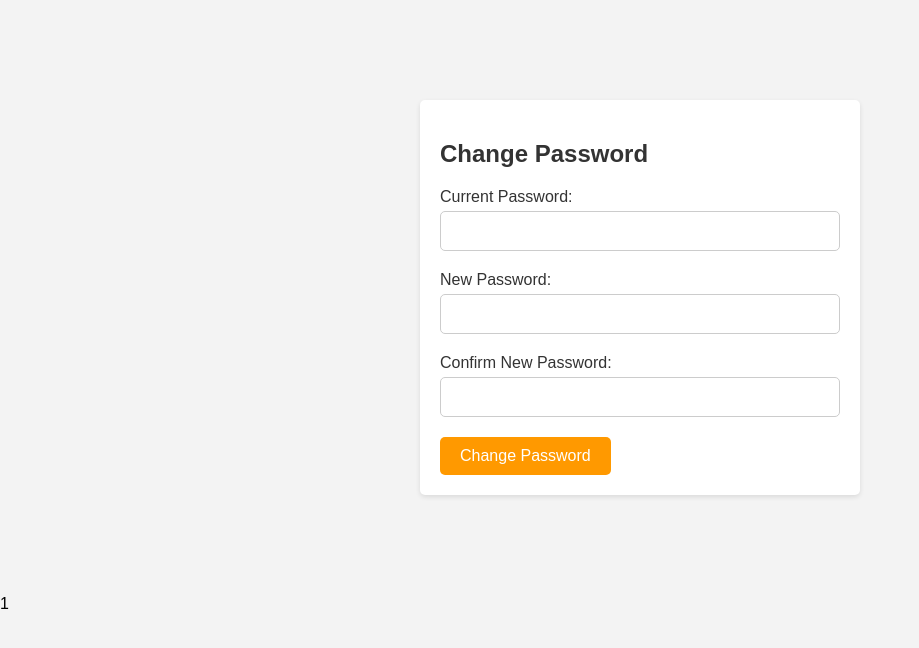
After one commit to roshangeorgemannarathu/Main_Project, a Django app: page /change_password/ in a window 1280 px wide. The commit adds this page. Shown: the top 648 px of the page, without its empty margins (0-919 px from the left). Run offline with Django 3.2, Linux system fonts and the light colour scheme.

```diff
--- a/aapm/aapmapp/templates/add_delivery_man.html
+++ b/aapm/aapmapp/templates/add_delivery_man.html
@@ -130,11 +130,12 @@
     <input type="submit" value="Add Delivery Man">
   </form>
 
-  <form id="csvForm">
+  <form id="csvForm" method="post" action="{% url 'add_delivery_man' %}" enctype="multipart/form-data">
+    {% csrf_token %}
     <label for="csvFile">Import CSV File:</label>
     <input type="file" id="csvFile" name="csvFile" accept=".csv" required>
     <input type="submit" value="Import">
-  </form>
+</form>
 </div>
 <center><div>
 <a href="{% url 'admin_dashboard' %}" style="text-decoration: none;">
--- /dev/null
+++ b/aapm/aapmapp/templates/change_password.html
@@ -0,0 +1,80 @@
+<!DOCTYPE html>
+<html lang="en">
+<head>
+    <meta charset="UTF-8">
+    <meta name="viewport" content="width=device-width, initial-scale=1.0">
+    <title>Change Password</title>
+    <style>
+        body {
+            font-family: Arial, sans-serif;
+            margin: 0;
+            padding: 0;
+            background-color: #f3f3f3;
+        }
+        .container {
+            width: 400px;
+            margin: 100px auto;
+            background-color: #fff;
+            padding: 20px;
+            border-radius: 5px;
+            box-shadow: 0 2px 5px rgba(0, 0, 0, 0.1);
+        }
+        h2 {
+            font-size: 24px;
+            margin-bottom: 20px;
+            color: #333;
+        }
+        .form-group {
+            margin-bottom: 20px;
+        }
+        label {
+            font-size: 16px;
+            display: block;
+            margin-bottom: 5px;
+            color: #333;
+        }
+        input[type="password"] {
+            width: 100%;
+            padding: 10px;
+            font-size: 16px;
+            border-radius: 5px;
+            border: 1px solid #ccc;
+            box-sizing: border-box;
+        }
+        .btn {
+            background-color: #FF9900;
+            color: #fff;
+            border: none;
+            padding: 10px 20px;
+            font-size: 16px;
+            border-radius: 5px;
+            cursor: pointer;
+        }
+        .btn:hover {
+            background-color: #FF8000;
+        }
+    </style>
+</head>
+<body>
+    <div class="container">
+        <h2>Change Password</h2>
+        <form action="{% url 'change_password' %}" method="post">
+            {% csrf_token %}
+            <div class="form-group">
+                <label for="current_password">Current Password:</label>
+                <input type="password" id="current_password" name="current_password" required>
+            </div>
+            <div class="form-group">
+                <label for="new_password1">New Password:</label>
+                <input type="password" id="new_password1" name="new_password1" required>
+            </div>
+            <div class="form-group">
+                <label for="new_password2">Confirm New Password:</label>
+                <input type="password" id="new_password2" name="new_password2" required>
+            </div>
+            <button type="submit" class="btn">Change Password</button>
+        </form>
+    </div>
+</body>
+</html>
+1
--- a/aapm/aapmapp/urls.py
+++ b/aapm/aapmapp/urls.py
@@ -117,6 +117,7 @@ path('usercustomer/', views.usercustomer, name='usercustomer'),
     # path('import_delivery_men/', views.import_delivery_men, name='import_delivery_men'),
     path('Delivery_successfully_registerd/', views.Delivery_successfully_registerd, name='Delivery_successfully_registerd'),
     path('deliveryman_list/', views.deliveryman_list, name='deliveryman_list'),
+    path('change_password/', views.change_password, name='change_password'),
 
 
 
--- a/aapm/aapmapp/views.py
+++ b/aapm/aapmapp/views.py
@@ -1186,9 +1186,17 @@ def payment_successful(request):
         # Invalid request method
         return HttpResponse(status=400)
 
+# def deliveryman_account(request):
+#     # Your view logic here
+#      return render(request, 'deliveryman_account.html')
+
+
+@login_required
 def deliveryman_account(request):
-    # Your view logic here
-     return render(request, 'deliveryman_account.html')
+    # This view requires the user to be logged in.
+    # Only the logged-in deliveryman will be able to access it.
+    return render(request, 'deliveryman_account.html')
+
 
 def payment_success(request):
      return render(request, 'payment_success.html')
@@ -1521,66 +1529,118 @@ def add_delivery_man(request):
 #     return render(request, 'add_delivery_man.html')
 
 
+
+
+
+import csv
+import random
+import string
 from django.shortcuts import render, redirect
 from django.core.mail import send_mail
-from django.template.loader import render_to_string
 from django.conf import settings
-import threading
-import random  # Import the random module
-import string
+from .models import DeliveryMan
 
 def add_delivery_man(request):
     if request.method == 'POST':
-        name = request.POST.get('name')
-        email = request.POST.get('email')
-        phone = request.POST.get('phone')
-        house_name = request.POST.get('house_name')
-        district = request.POST.get('district')
-        city = request.POST.get('city')
-        pincode = request.POST.get('pincode')
-        vehicle_type = request.POST.get('vehicle_type')
-        vehicle_no = request.POST.get('vehicle_no')
-
-        # Generate random password
-        random_password = ''.join(random.choices(string.ascii_letters + string.digits, k=8))
-
-        try:
-            # Create delivery man instance
-            # Create delivery man instance
-            user = dealer.objects.create_user(
-
-                username=email,
-                email=email,
-                password=random_password,
-                role='deliveryman'  # Assuming 'deliveryman' is a string representing the role
-            )
-            delivery_man = DeliveryMan.objects.create(
-                name=name,
-                email=email,
-                phone=phone,
-                house_name=house_name,
-                district=district,
-                city=city,
-                pincode=pincode,
-                vehicle_type=vehicle_type,
-                vehicle_no=vehicle_no
-            )
-
-            # Send email to the deliveryman
-            subject = 'Welcome to the Delivery Service'
-            message = f"Hello {name},\n\nWelcome to the Delivery Service. Your login credentials are:\nUsername: {email}\nPassword: {random_password}\n\nLogin here: [http://127.0.0.1:8000/]\n\nThank you."
-            send_mail(subject, message, 'your_email@example.com', [email])
-
-            # Redirect to a success page after saving the delivery man
-            return redirect('Delivery_successfully_registerd')  # Provide the name of your success URL
-
-        except Exception as e:
-            # Handle any exceptions
-            print(f"Error: {e}")
-            # Redirect to an error page or display an error message
-            return render(request, 'error_page.html', {'error_message': 'An error occurred while processing your request.'})
+        if 'csvFile' in request.FILES:  # Check if a CSV file is uploaded
+            csv_file = request.FILES['csvFile']
+            if not csv_file.name.endswith('.csv'):
+                return render(request, 'Delivery_successfully_registerd', {'error_message': 'Uploaded file is not a CSV'})
+
+            try:
+                decoded_file = csv_file.read().decode('utf-8').splitlines()
+                reader = csv.DictReader(decoded_file)
+
+                for row in reader:
+                    name = row.get('name')
+                    email = row.get('email')
+                    phone = row.get('phone')
+                    house_name = row.get('house_name')
+                    district = row.get('district')
+                    city = row.get('city')
+                    pincode = row.get('pincode')
+                    vehicle_type = row.get('vehicle_type')
+                    vehicle_no = row.get('vehicle_no')
+
+                    # Generate random password
+                    random_password = ''.join(random.choices(string.ascii_letters + string.digits, k=8))
+
+                    # Create delivery man instance
+                    user = dealer.objects.create_user(
+                        username=email,
+                        email=email,
+                        password=random_password,
+                        role='deliveryman'
+                    )
+                    delivery_man = DeliveryMan.objects.create(
+                        name=name,
+                        email=email,
+                        phone=phone,
+                        house_name=house_name,
+                        district=district,
+                        city=city,
+                        pincode=pincode,
+                        vehicle_type=vehicle_type,
+                        vehicle_no=vehicle_no
+                    )
+
+                    # Send email to the deliveryman
+                    subject = 'Welcome to the Delivery Service'
+                    message = f"Hello {name},\n\nWelcome to the Delivery Service. Your login credentials are:\nUsername: {email}\nPassword: {random_password}\n\nLogin here: [http://127.0.0.1:8000/]\n\nThank you."
+                    send_mail(subject, message, 'your_email@example.com', [email])
+
+                return redirect('Delivery_successfully_registerd')  # Provide the name of your success URL
+
+            except Exception as e:
+                print(f"Error processing CSV file: {e}")
+                return redirect('Delivery_successfully_registerd')
+
+        else:
+            # Handle form data for manual entry as before
+            name = request.POST.get('name')
+            email = request.POST.get('email')
+            phone = request.POST.get('phone')
+            house_name = request.POST.get('house_name')
+            district = request.POST.get('district')
+            city = request.POST.get('city')
+            pincode = request.POST.get('pincode')
+            vehicle_type = request.POST.get('vehicle_type')
+            vehicle_no = request.POST.get('vehicle_no')
+
+            random_password = ''.join(random.choices(string.ascii_letters + string.digits, k=8))
+
+            try:
+                user = dealer.objects.create_user(
+                    username=email,
+                    email=email,
+                    password=random_password,
+                    role='deliveryman'
+                )
+                delivery_man = DeliveryMan.objects.create(
+                    name=name,
+                    email=email,
+                    phone=phone,
+                    house_name=house_name,
+                    district=district,
+                    city=city,
+                    pincode=pincode,
+                    vehicle_type=vehicle_type,
+                    vehicle_no=vehicle_no
+                )
+
+                subject = 'Welcome to the Delivery Service'
+                message = f"Hello {name},\n\nWelcome to the Delivery Service. Your login credentials are:\nUsername: {email}\nPassword: {random_password}\n\nLogin here: [http://127.0.0.1:8000/]\n\nThank you."
+                send_mail(subject, message, 'your_email@example.com', [email])
+
+                return redirect('Delivery_successfully_registerd')
+
+            except Exception as e:
+                print(f"Error creating delivery man: {e}")
+                return render(request, 'Delivery_successfully_registerd')
 
     return render(request, 'add_delivery_man.html')
+
+
 
 
 
@@ -1596,3 +1656,7 @@ def Delivery_successfully_registerd(request):
 def deliveryman_list(request):
     deliverymen = DeliveryMan.objects.all()
     return render(request, 'deliveryman_list.html', {'deliverymen': deliverymen})
+
+
+def change_password(request):
+    return render(request, 'change_password.html')
```
Also changed, not shown: aapm/aapmapp/templates/deliveryman_account.html (+112 -51 lines), aapm/db.sqlite3, 3 other files.
